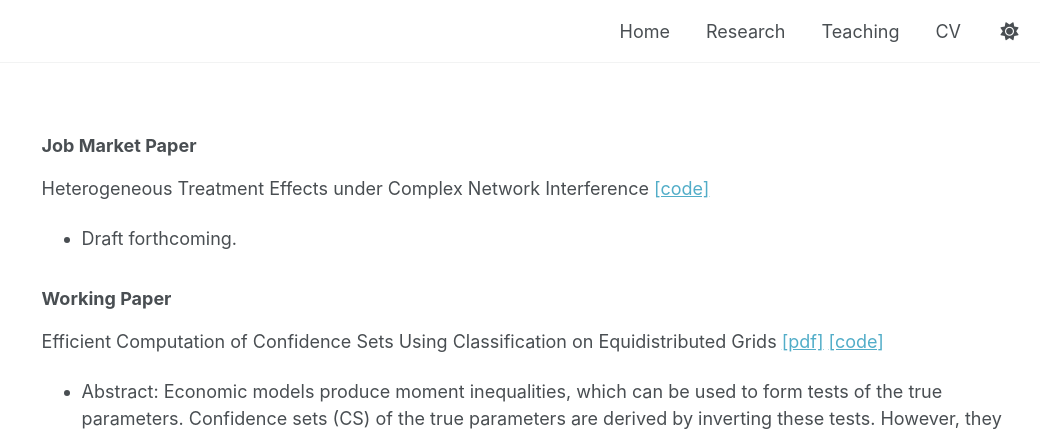
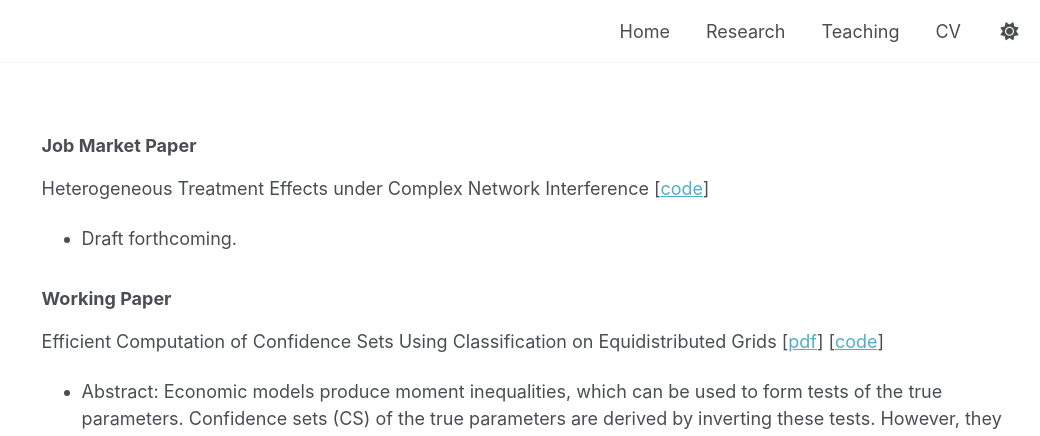
Before and after one commit to lbz5158/lujiezhou.github.io, a Jekyll site: the page built from _pages/publications.md, in a window 1280 px wide and 1364 px high. Shown: the top 436 px of the window, without its empty margins (240-1280 px from the left). Built offline with Jekyll 4.4.1, drawn with Linux system fonts in a browser that asks for light colours.

```diff
--- a/_pages/publications.md
+++ b/_pages/publications.md
@@ -11,11 +11,11 @@ redirect_from:
 {% include base_path %}
 
 ### Job Market Paper
-Heterogeneous Treatment Effects under Complex Network Interference [[code]](https://github.com/lbz5158/network_rkhs)
+Heterogeneous Treatment Effects under Complex Network Interference [[code](https://github.com/lbz5158/network_rkhs)]
 * Draft forthcoming.
 
 ### Working Paper
-Efficient Computation of Confidence Sets Using Classification on Equidistributed Grids [[pdf]](https://arxiv.org/pdf/2401.01804) [[code]](https://github.com/lbz5158/svm_equidistribution)
+Efficient Computation of Confidence Sets Using Classification on Equidistributed Grids [[pdf](https://arxiv.org/pdf/2401.01804)] [[code](https://github.com/lbz5158/svm_equidistribution)]
 
 * Abstract: Economic models produce moment inequalities, which can be used to form tests of the true parameters. Confidence sets (CS) of the true parameters are derived by inverting these tests. However, they often lack analytical expressions, necessitating a grid search to obtain the CS numerically by retaining the grid points that pass the test. When the statistic is not asymptotically pivotal, constructing the critical value for each grid point in the parameter space adds to the computational burden. In this paper, we convert the computational issue into a classification problem by using a support vector machine (SVM) classifier. Its decision function provides a faster and more systematic way of dividing the parameter space into two regions: inside vs. outside of the confidence set. We label those points in the CS as 1 and those outside as -1. Researchers can train the SVM classifier on a grid of manageable size and use it to determine whether points on denser grids are in the CS or not. We establish certain conditions for the grid so that there is a tuning that allows us to asymptotically reproduce the test in the CS. This means that in the limit, a point is classified as belonging to the confidence set if and only if it is labeled as 1 by the SVM.
 
```
